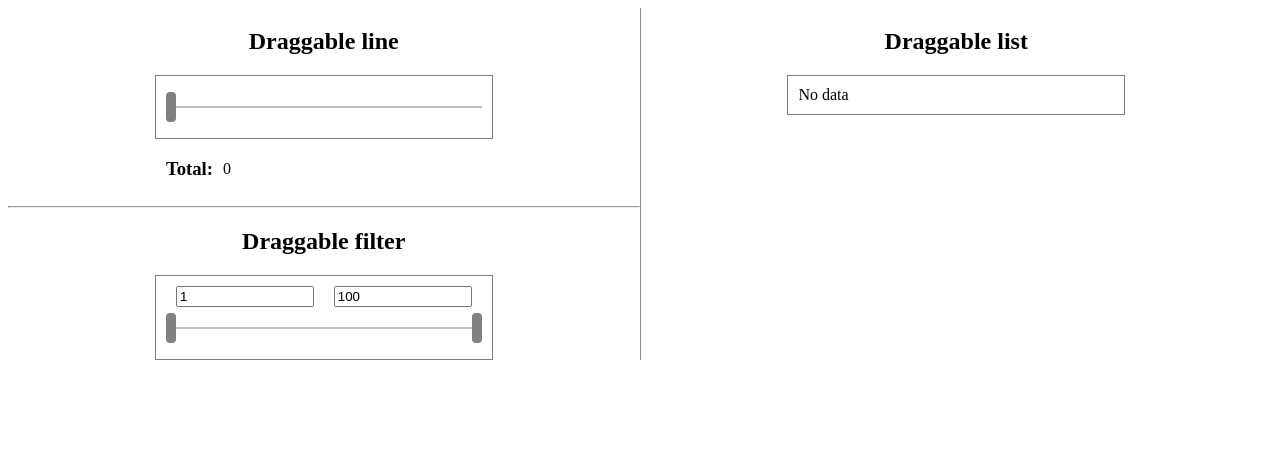
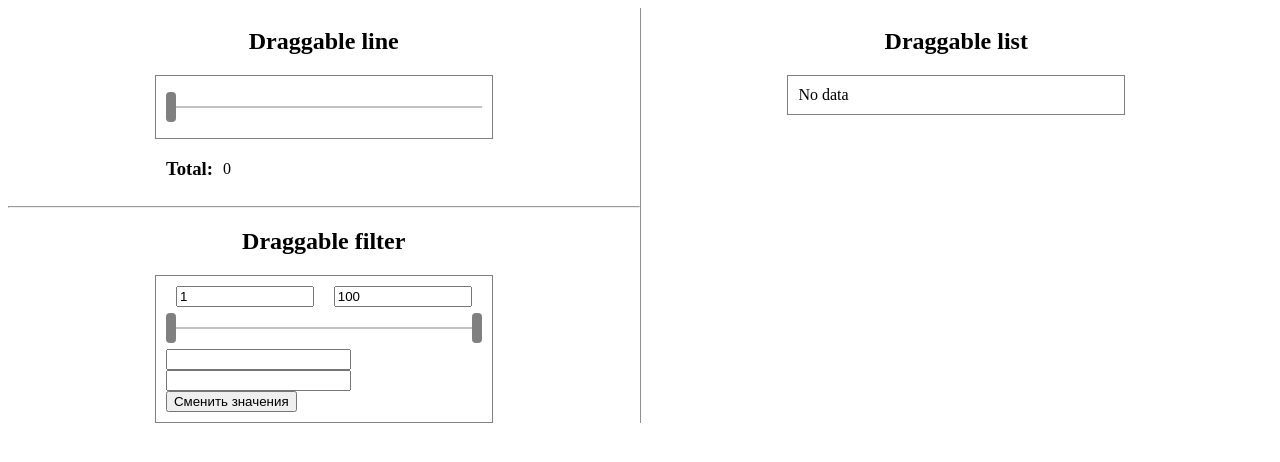
Before and after one commit to OdinVerst/draggableTestJS, a plain HTML site: page index.html in a window 1280 px wide. Drawn offline with Linux system fonts and the light colour scheme.

Commit message:
Add form

```diff
--- a/index.html
+++ b/index.html
@@ -34,6 +34,13 @@
                         <div class="sample__draggable-bl sample__draggable-bl-second filter__block-max filter-item"><span class="center__evt"></span>
                         </div>
                     </div>
+                    <div class="formContain">
+                        <form>
+                            <input type="number">
+                            <input type="number">
+                            <button>Сменить значения</button>
+                        </form>
+                    </div>
                 </div>
             </div>
         </div>
```
